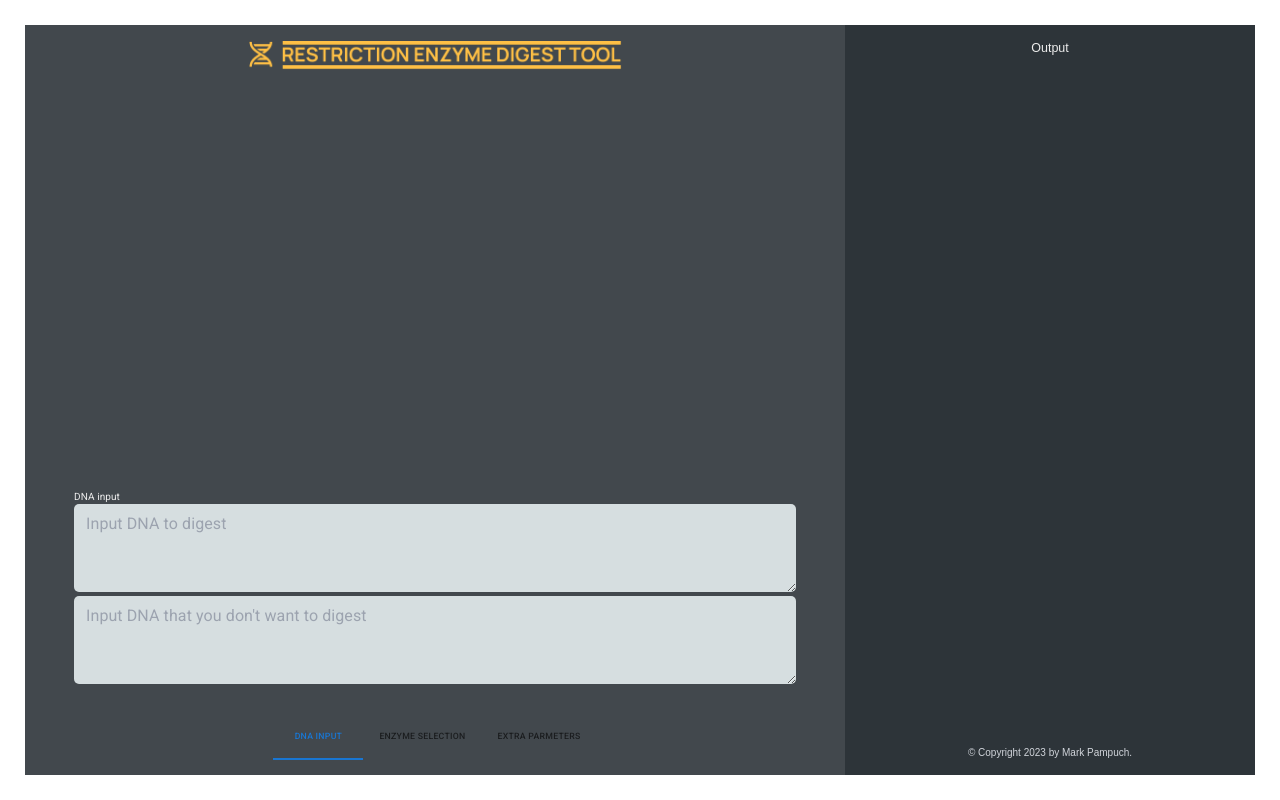
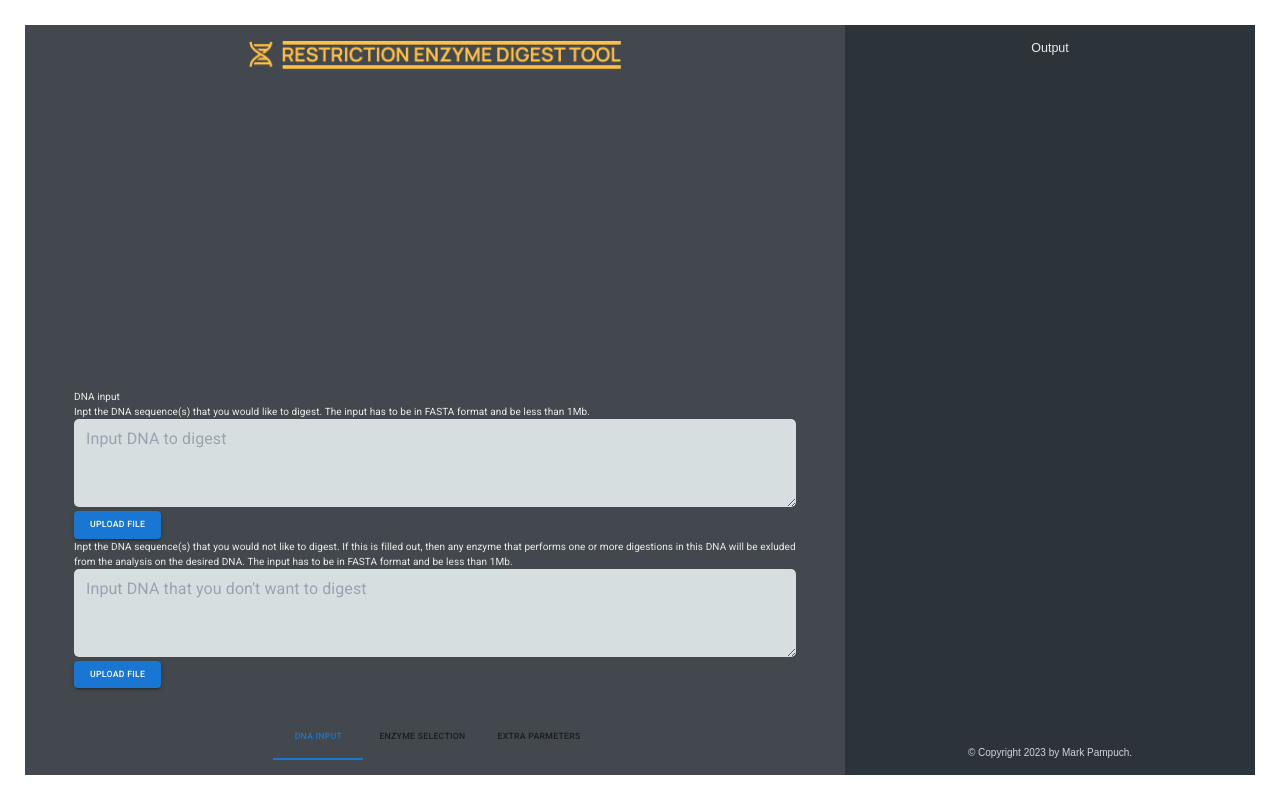
Before and after one commit to mpampuch/restriction-enzyme-digest-tool, a React (Vite) app: page / in a window 1280 px wide. Built offline with nearby package versions, Linux system fonts and the light colour scheme.

Commit message:
add upload button and details

```diff
--- a/src/components/Tabs.jsx
+++ b/src/components/Tabs.jsx
@@ -52,17 +52,36 @@ export default function BasicTabs() {
       <Box>
         <CustomTabPanel value={value} index={0}>
           <h1>DNA input</h1>
+          <p>
+            Inpt the DNA sequence(s) that you would like to digest. The input
+            has to be in FASTA format and be less than 1Mb.
+          </p>
           <TextareaAutosize
             aria-label="minimum height"
             minRows={3}
             placeholder="Input DNA to digest"
+            className="text-gray-800"
           />
-
+          <Button variant="contained" component="label">
+            Upload File
+            <input type="file" hidden />
+          </Button>
+          <p>
+            Inpt the DNA sequence(s) that you would not like to digest. If this
+            is filled out, then any enzyme that performs one or more digestions
+            in this DNA will be exluded from the analysis on the desired DNA.
+            The input has to be in FASTA format and be less than 1Mb.
+          </p>
           <TextareaAutosize
             aria-label="minimum height"
             minRows={3}
             placeholder="Input DNA that you don't want to digest"
+            className="text-gray-800"
           />
+          <Button variant="contained" component="label">
+            Upload File
+            <input type="file" hidden />
+          </Button>
         </CustomTabPanel>
         <CustomTabPanel value={value} index={1}>
           <h1>Enzyme Selection</h1>
--- a/src/index.css
+++ b/src/index.css
@@ -1,10 +1,6 @@
 @tailwind base;
 @tailwind components;
 @tailwind utilities;
-
-/* Taken from getting started guide at: https://leafletjs.com/examples/quick-start/ */
-@import "https://unpkg.com/leaflet@1.9.3/dist/leaflet.css";
-@import "https://fonts.googleapis.com/css2?family=Manrope:wght@400;600;700;800&display=swap";
 
 /* Roboto font */
 
```
